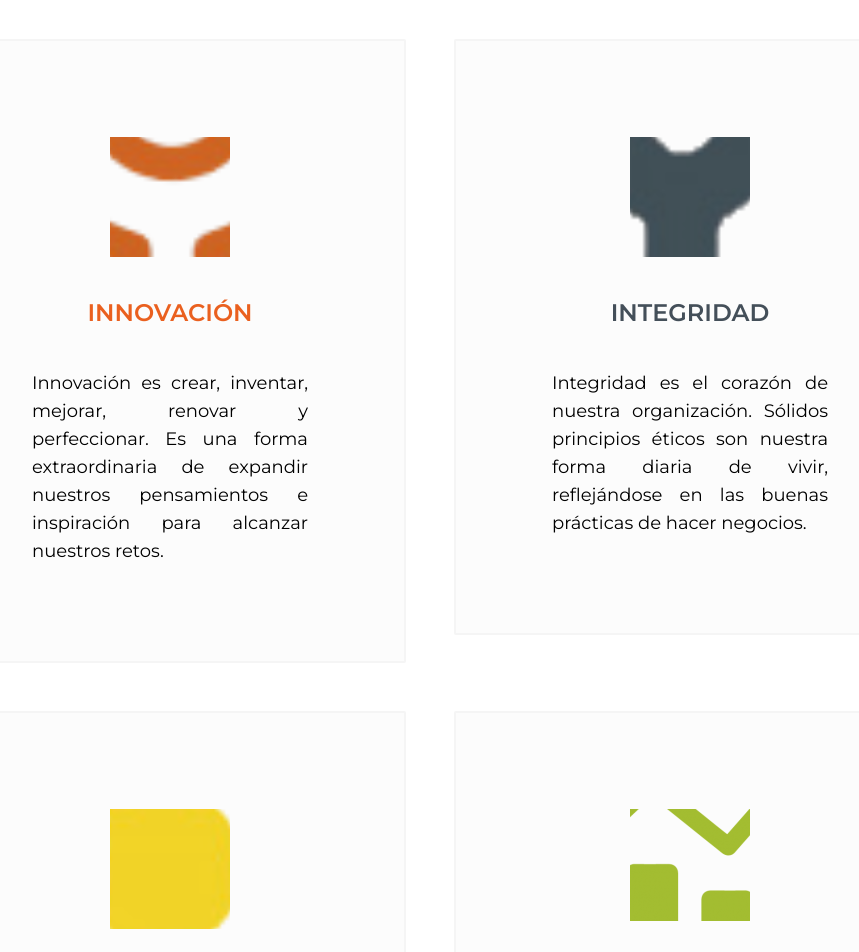
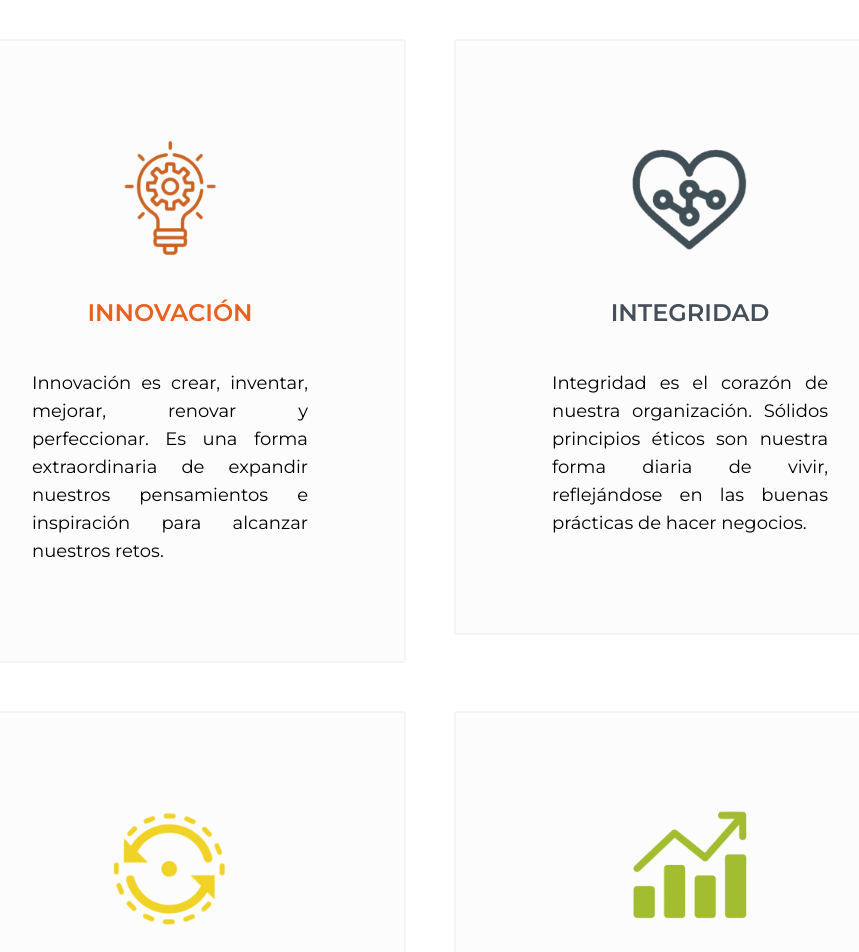
Before and after one commit to aranagonzalo/zulers, a Next.js app: page / in a window 1280 px wide. Shown: the part 960-1912 px from the top of the page, without its empty margins (210-1069 px from the left). Built offline with nearby package versions, Linux system fonts and the light colour scheme.

Commit message:
fixed icons landing

```diff
--- a/app/page.js
+++ b/app/page.js
@@ -48,7 +48,7 @@ export default function Home() {
       <section className="relative grid w-full grid-cols-1 grid-rows-4 justify-center gap-12 bg-white px-6 py-12 md:grid-cols-2 md:grid-rows-2 md:p-24 lg:p-36">
         <div className="relative flex aspect-square flex-col items-center justify-center rounded-sm border-2 border-[#d9d9d9]/20 bg-[#efefef]/20 p-6 md:p-12 xl:p-24">
           <Image
-            className="object-none"
+            className="object-cover"
             src="/images/valor-zulers-innovacion.png"
             width={120}
             height={120}
@@ -65,7 +65,7 @@ export default function Home() {
         </div>
         <div className="relative flex aspect-square flex-col items-center justify-center rounded-sm border-2 border-[#d9d9d9]/20 bg-[#efefef]/20 p-6 md:p-12 xl:p-24">
           <Image
-            className="object-none"
+            className="object-cover"
             src="/images/valor-zulers-integridad.png"
             width={120}
             height={120}
@@ -82,7 +82,7 @@ export default function Home() {
         </div>
         <div className="relative flex aspect-square flex-col items-center justify-center rounded-sm border-2 border-[#d9d9d9]/20 bg-[#efefef]/20 p-6 md:p-12 xl:p-24">
           <Image
-            className="object-none"
+            className="object-cover"
             src="/images/valor-zulers-consistencia.png"
             width={120}
             height={120}
@@ -99,7 +99,7 @@ export default function Home() {
         </div>
         <div className="relative flex aspect-square flex-col items-center justify-center rounded-sm border-2 border-[#d9d9d9]/20 bg-[#efefef]/20 p-6 md:p-12 xl:p-24">
           <Image
-            className="object-none"
+            className="object-cover"
             src="/images/valor-zulers-crecimiento.png"
             width={120}
             height={120}
```
